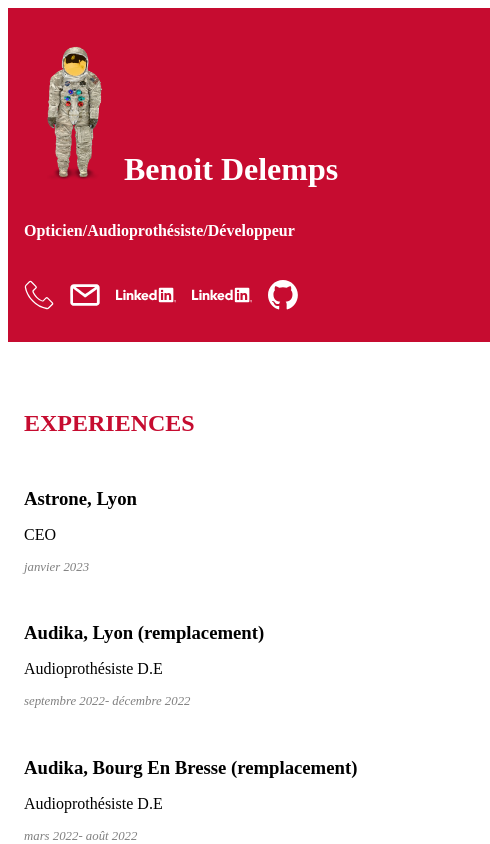
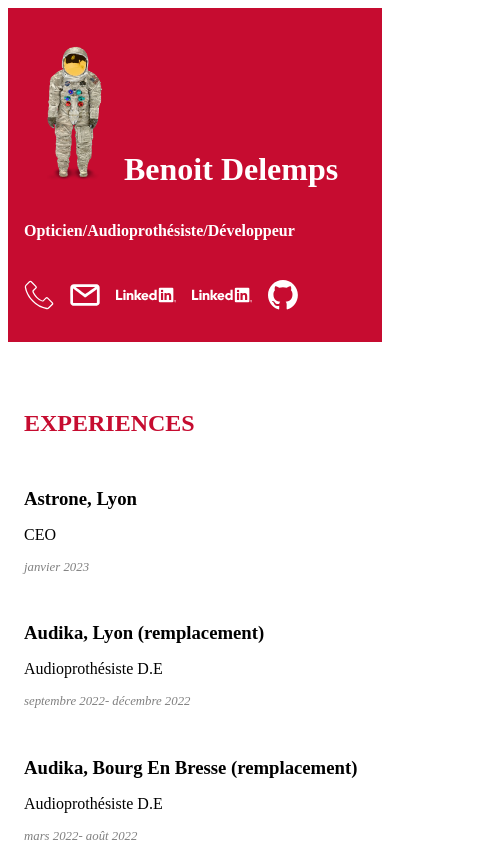
Before and after one commit to Jerboas86/perso, a SvelteKit app: page / in a window 390 px wide. Shown: the top 844 px of the page, 490 px wide, since content can reach past the window. Built offline with nearby package versions, Linux system fonts and the light colour scheme; no server answers.

Commit message:
[fix] remove min-width header to improve mobile layout

```diff
--- a/src/routes/+page.svelte
+++ b/src/routes/+page.svelte
@@ -313,7 +313,6 @@
 	}
 
 	header {
-		min-width: 450px;
 		display: flex;
 		flex-direction: column;
 		gap: 2rem;
```
